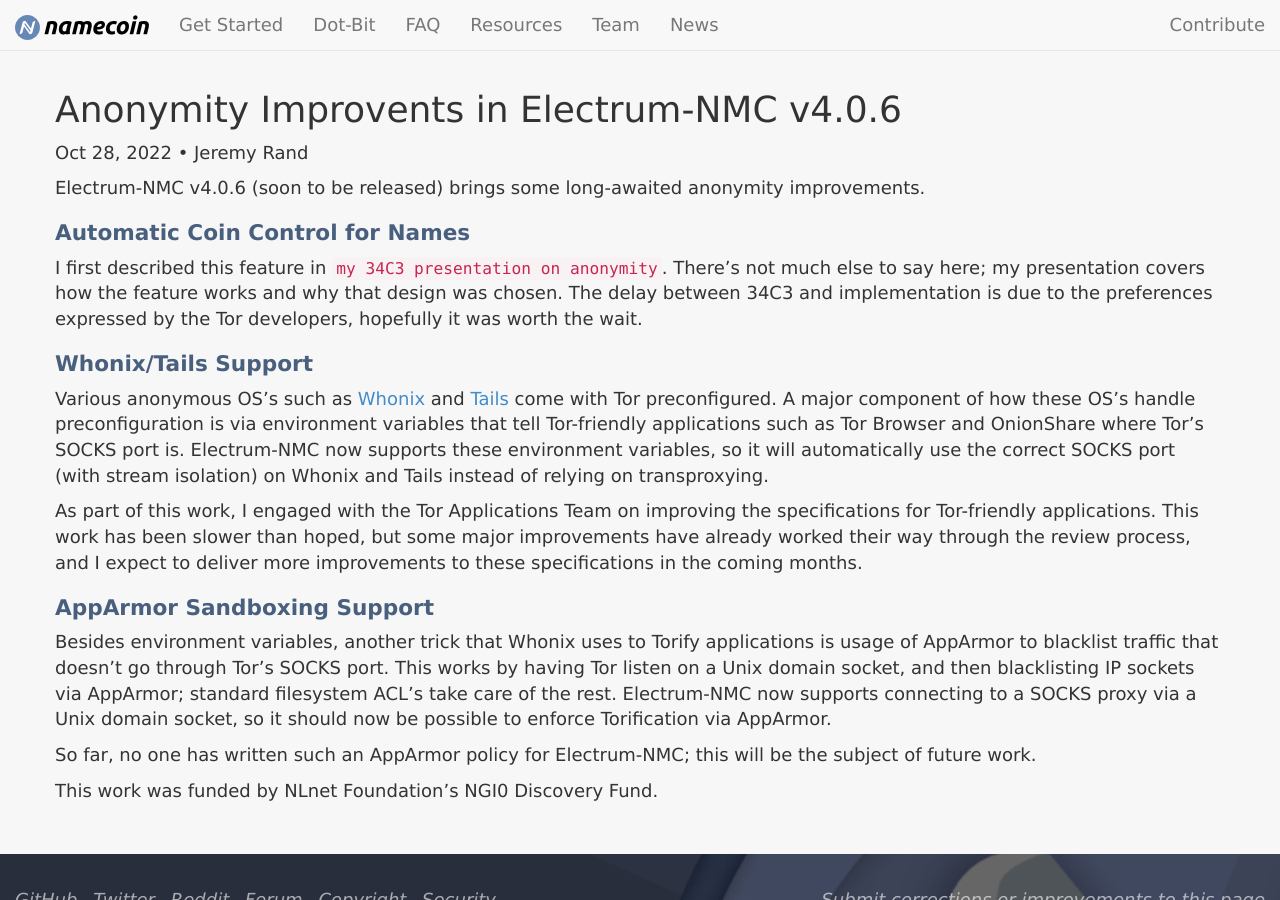
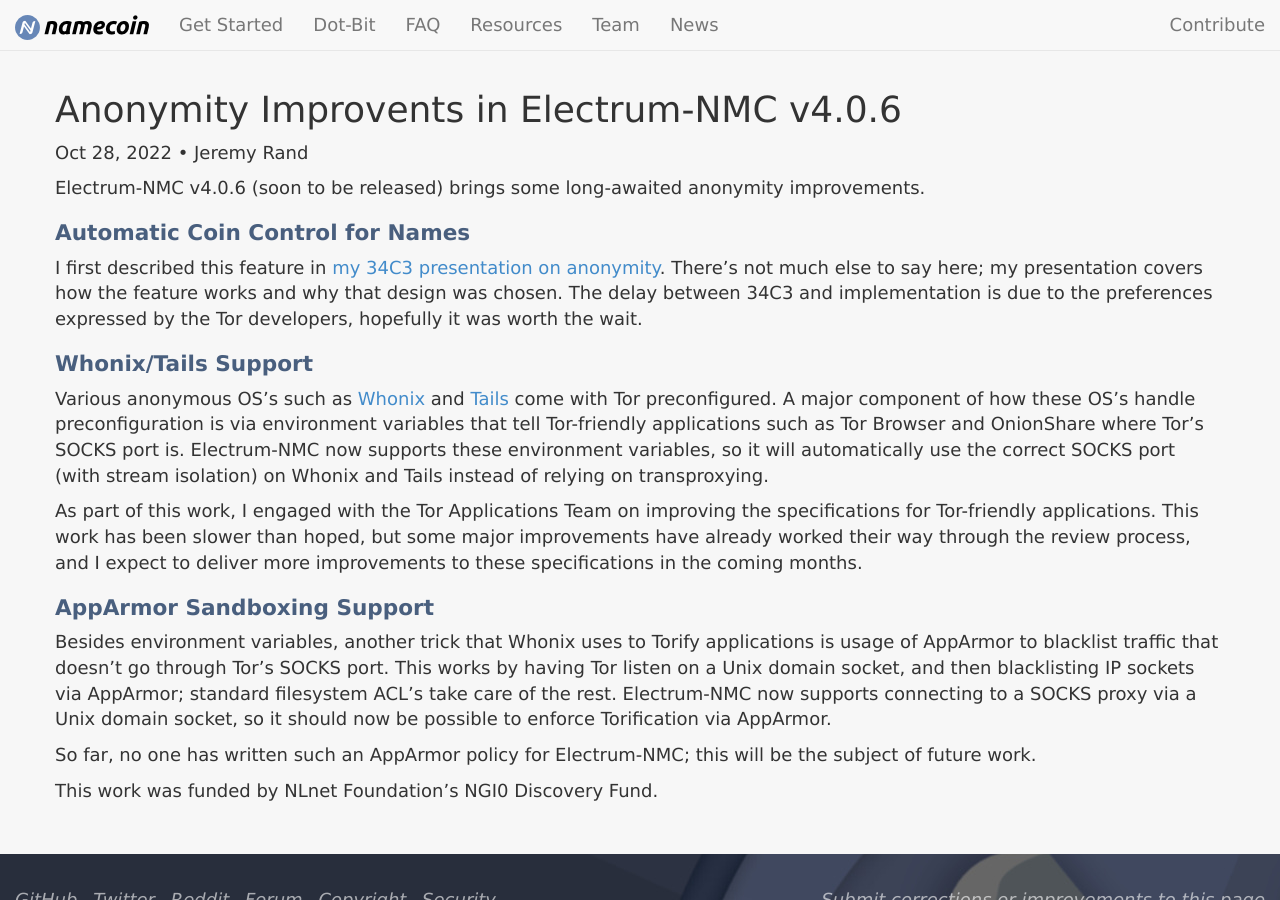
Before and after one commit to JeremyRand/namecoin.org, a Jekyll site: the page built from _posts/2022-10-28-anonymity-improvements-in-electrum-nmc-v4.0.6.md, in a window 1280 px wide and 900 px high, scrolled down 320 px. Built offline with Jekyll 4.4.1, drawn with Linux system fonts in a browser that asks for light colours.

Commit message:
Fix formatting error

```diff
--- a/_posts/2022-10-28-anonymity-improvements-in-electrum-nmc-v4.0.6.md
+++ b/_posts/2022-10-28-anonymity-improvements-in-electrum-nmc-v4.0.6.md
@@ -10,7 +10,7 @@ Electrum-NMC v4.0.6 (soon to be released) brings some long-awaited anonymity imp
 
 ## Automatic Coin Control for Names
 
-I first described this feature in [`my 34C3 presentation on anonymity`]({{ "/2018/03/09/34c3-slides-videos.html" | relative_url }}).  There's not much else to say here; my presentation covers how the feature works and why that design was chosen.  The delay between 34C3 and implementation is due to the preferences expressed by the Tor developers, hopefully it was worth the wait.
+I first described this feature in [my 34C3 presentation on anonymity]({{ "/2018/03/09/34c3-slides-videos.html" | relative_url }}).  There's not much else to say here; my presentation covers how the feature works and why that design was chosen.  The delay between 34C3 and implementation is due to the preferences expressed by the Tor developers, hopefully it was worth the wait.
 
 ## Whonix/Tails Support
 
```
